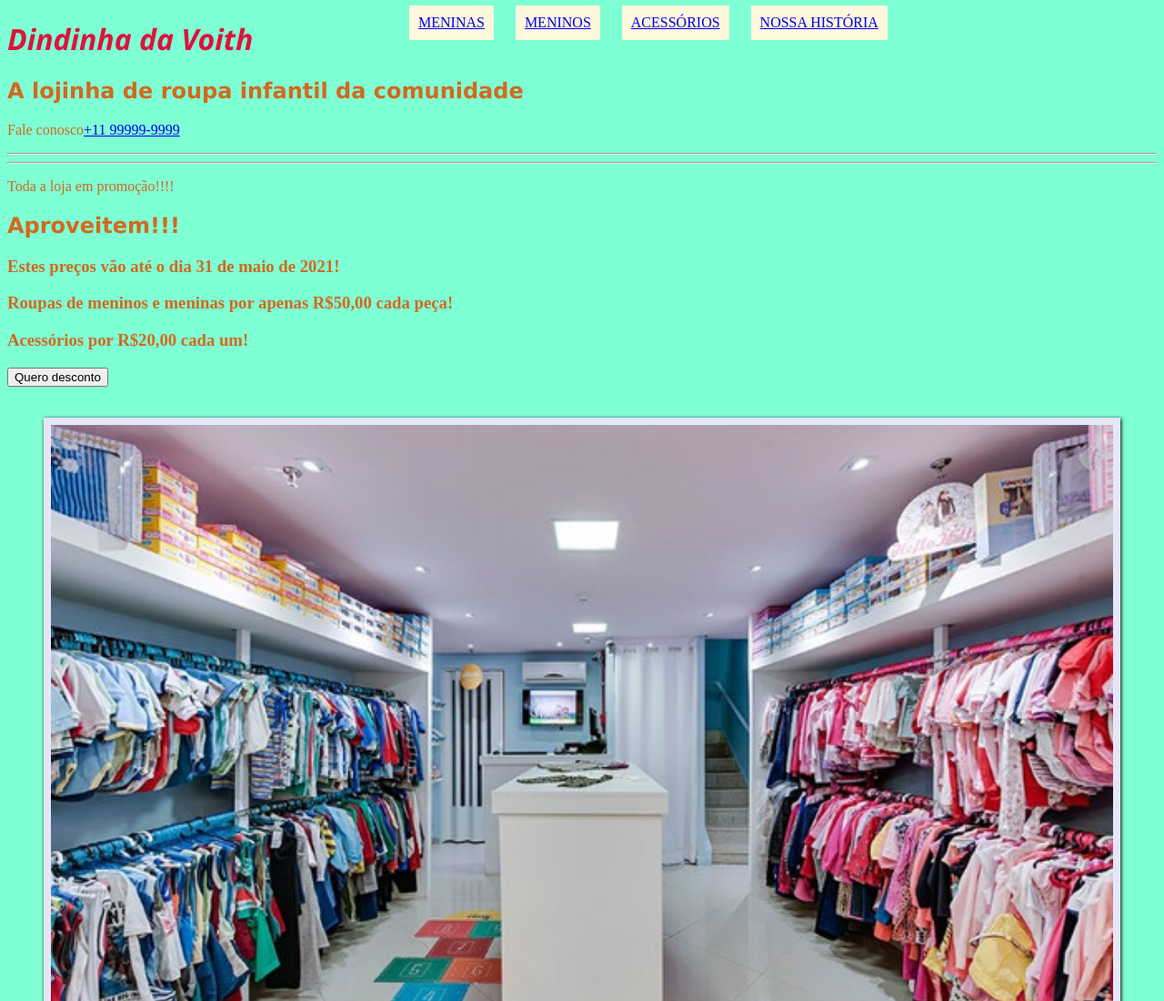
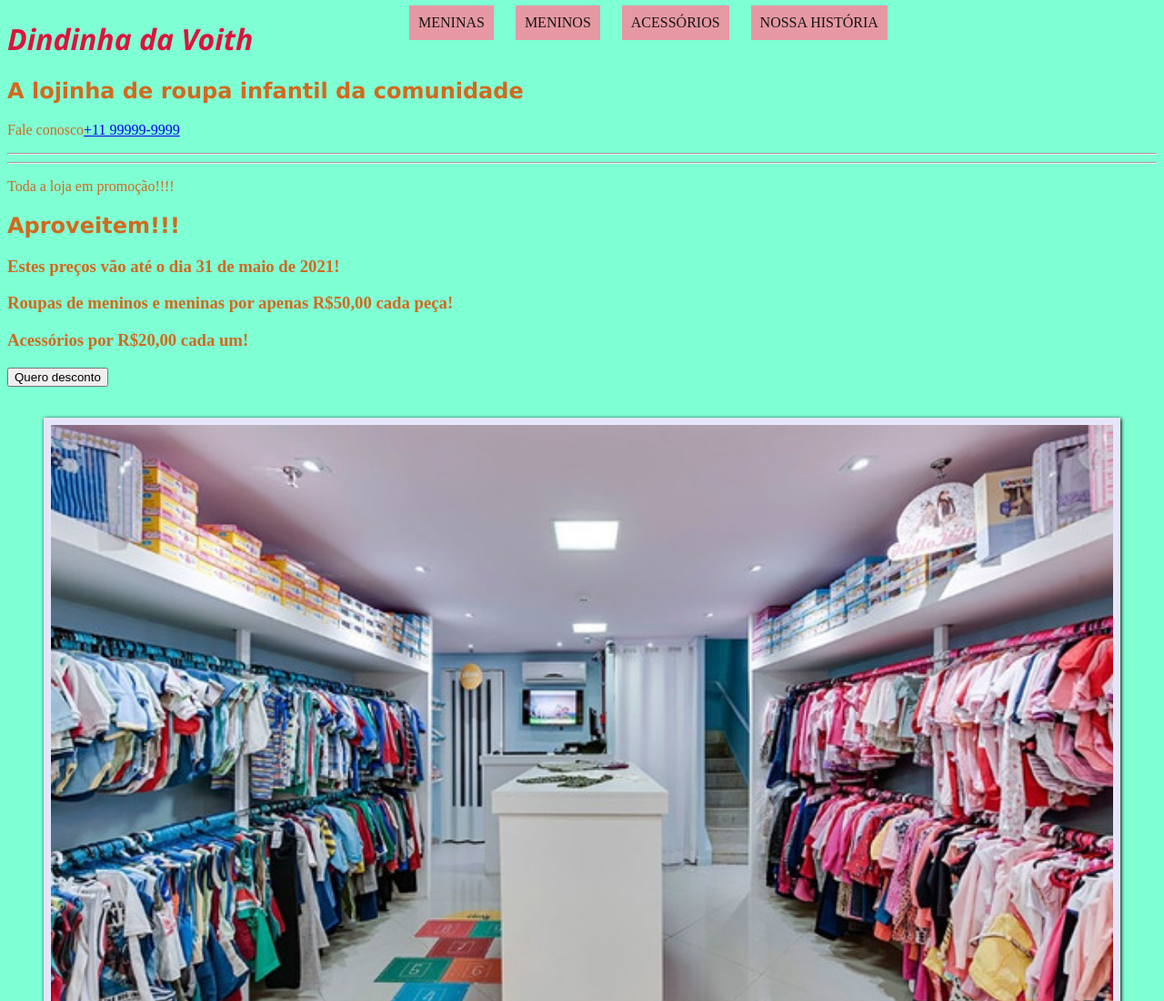
Before and after one commit to Amandatec/Dindinha-da-Voith, a plain HTML site: page index.html in a window 1280 px wide. Shown: the top 1100 px of the page at 91% size. Drawn offline with Linux system fonts and the light colour scheme.

Commit message:
colocando underline e alterando cor no link do menu

```diff
--- a/css/style.css
+++ b/css/style.css
@@ -61,12 +61,23 @@ nav#menu ul{
 }
 
 nav#menu li{
-    background-color: cornsilk;
+    background-color: #e698a3;
     display: inline-block;
     padding: 10px;
     margin: 10px;
+    transition background-color: 1s;
 }
 
 nav#menu li:hover {
-    background-color: darkslategray;
+    background-color: #d326bc;
 }
+
+nav#menu a {
+    color: rgb(22, 21, 21);
+    text-decoration: none;
+}
+
+nav#menu a:hover {
+    color: white;
+    text-decoration: underline;
+}
```
